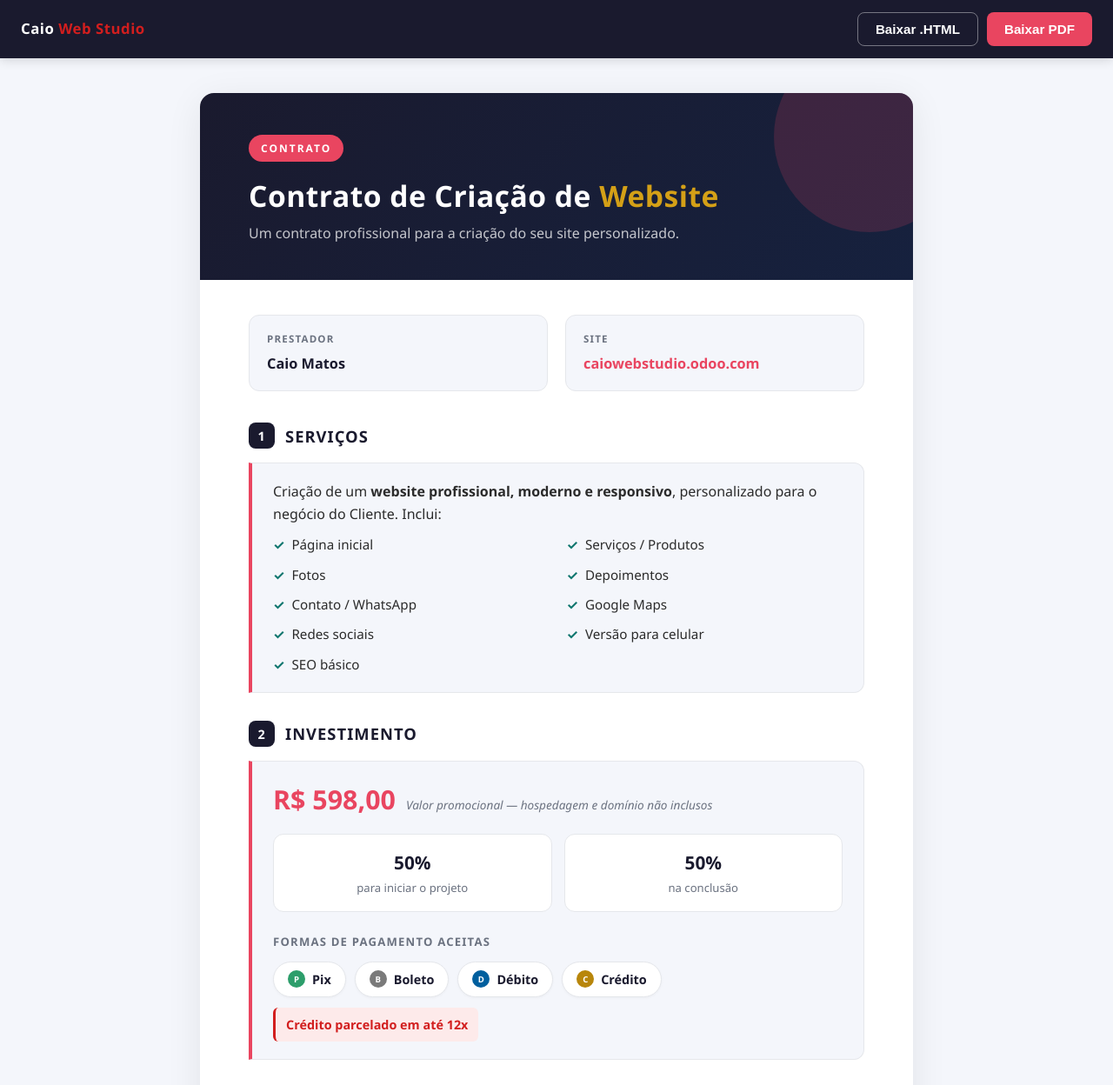
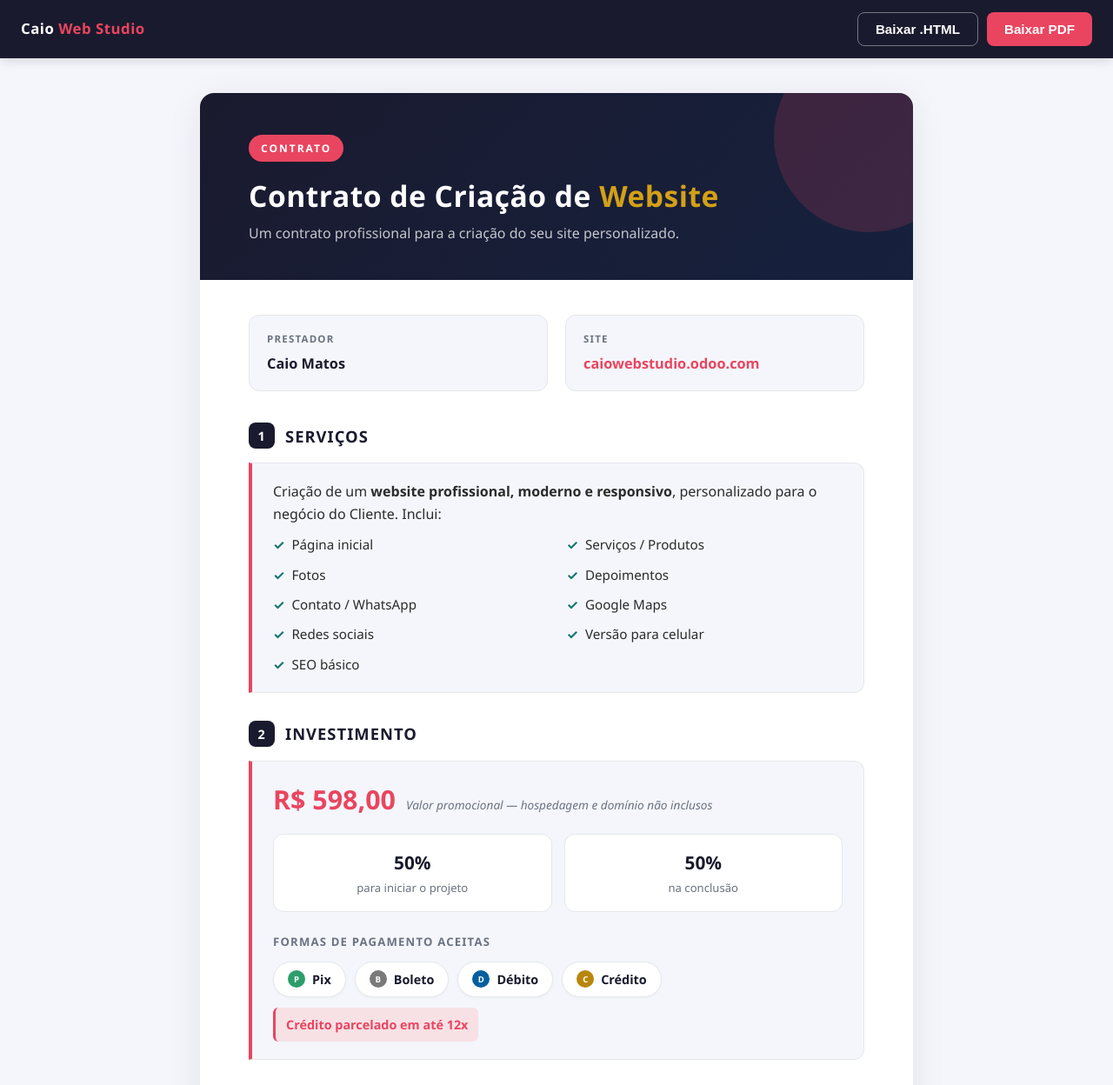
Before and after one commit to caiomatosoficial/contrato-brasil, a plain HTML site: page index.html in a window 1280 px wide. Shown: the top 1248 px of the page at 87% size. Drawn offline with Linux system fonts and the light colour scheme.

Commit message:
Use official contract accent color for brand and highlight

```diff
--- a/index.html
+++ b/index.html
@@ -50,7 +50,7 @@
     letter-spacing: 0.5px;
   }
 
-  .toolbar .brand span { color: #d21e1e; }
+  .toolbar .brand span { color: var(--accent); }
 
   .toolbar .actions { display: flex; gap: 10px; flex-wrap: wrap; }
 
@@ -330,9 +330,9 @@
     margin-top: 12px;
     font-size: 0.9rem;
     font-weight: 700;
-    color: #d21e1e;
-    background: #fdeaea;
-    border-left: 3px solid #d21e1e;
+    color: var(--accent);
+    background: var(--accent-light);
+    border-left: 3px solid var(--accent);
     padding: 8px 12px;
     border-radius: 6px;
     display: inline-block;
```
